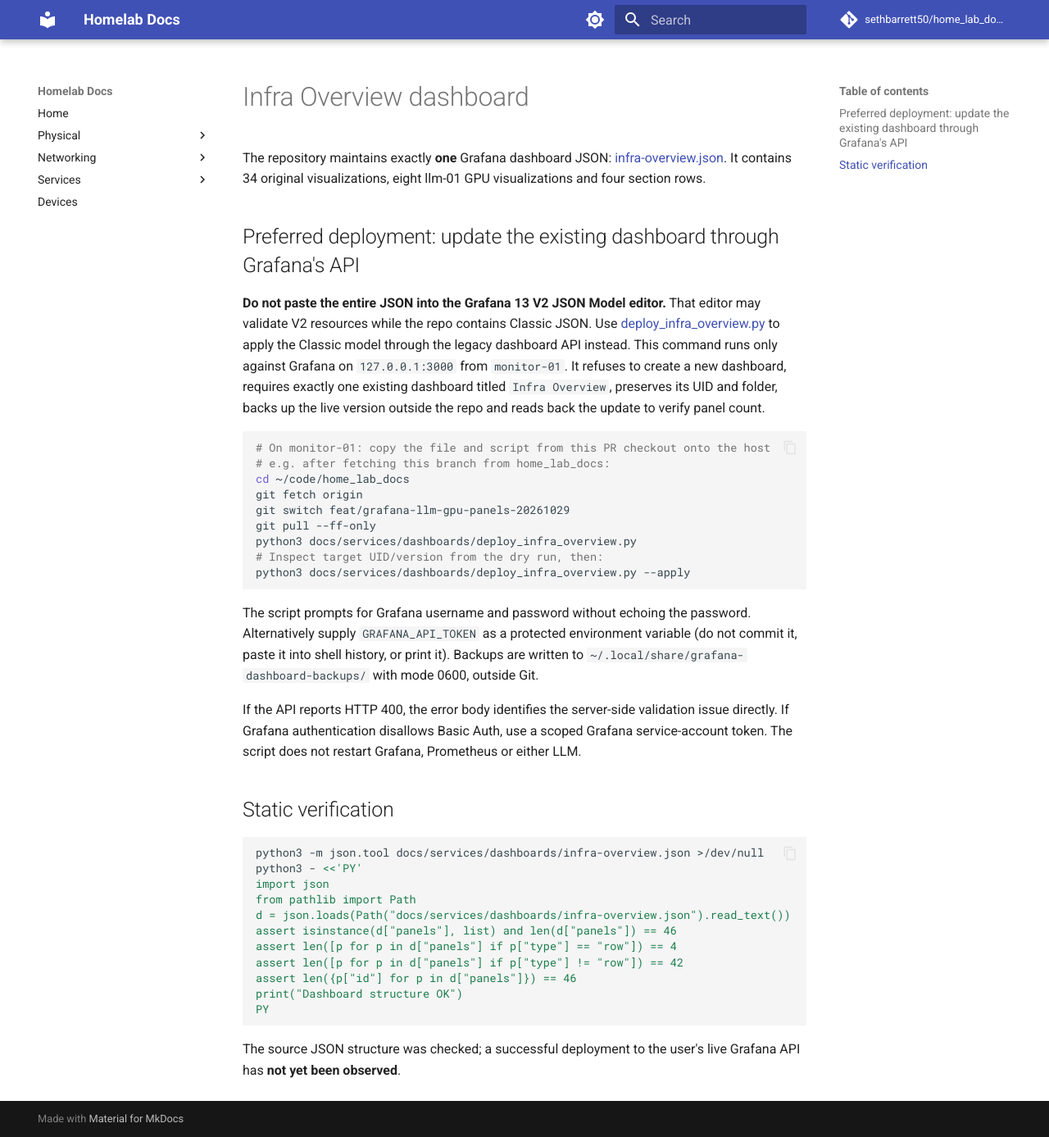
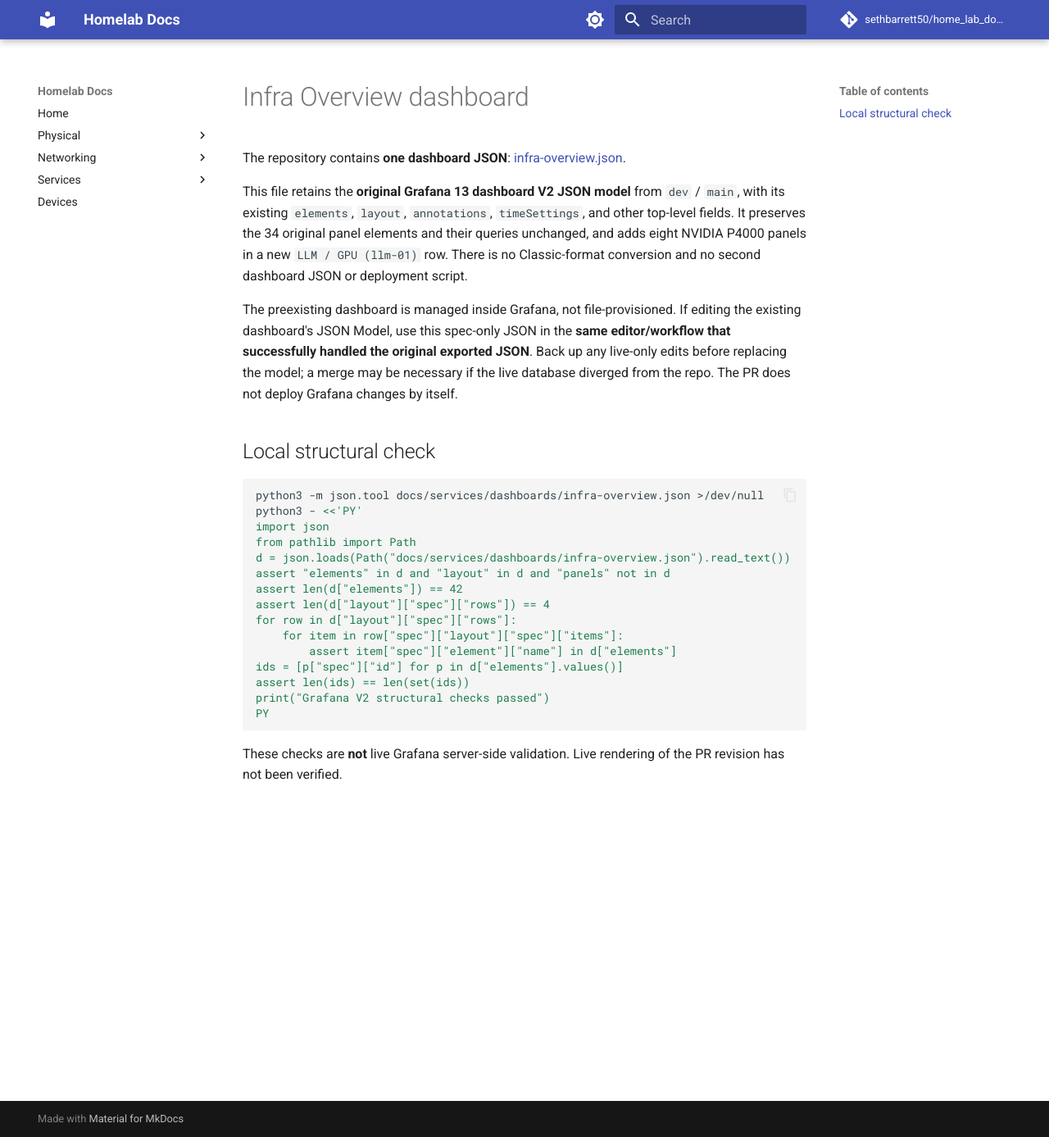
Before and after one commit to sethbarrett50/home_lab_docs, an MkDocs documentation site: the page built from docs/services/dashboards/README.md, in a window 1280 px wide and 1387 px high. Shown: the whole window at 82% size. Built offline with MkDocs 1.6.1 and Material for MkDocs 9.7.7, drawn with Linux system fonts in a browser that asks for light colours; comment, search, counter and statistics services are not loaded.

Commit message:
docs(grafana): restore original V2 JSON deployment guidance

````diff
--- a/docs/services/dashboards/README.md
+++ b/docs/services/dashboards/README.md
@@ -1,28 +1,12 @@
 # Infra Overview dashboard
 
-The repository maintains exactly **one** Grafana dashboard JSON: [infra-overview.json](infra-overview.json). It contains 34 original visualizations, eight llm-01 GPU visualizations and four section rows.
+The repository contains **one dashboard JSON**: [infra-overview.json](infra-overview.json).
 
-## Preferred deployment: update the existing dashboard through Grafana's API
+This file retains the **original Grafana 13 dashboard V2 JSON model** from `dev` / `main`, with its existing `elements`, `layout`, `annotations`, `timeSettings`, and other top-level fields. It preserves the 34 original panel elements and their queries unchanged, and adds eight NVIDIA P4000 panels in a new `LLM / GPU (llm-01)` row. There is no Classic-format conversion and no second dashboard JSON or deployment script.
 
-**Do not paste the entire JSON into the Grafana 13 V2 JSON Model editor.** That editor may validate V2 resources while the repo contains Classic JSON. Use [deploy_infra_overview.py](deploy_infra_overview.py) to apply the Classic model through the legacy dashboard API instead. This command runs only against Grafana on `127.0.0.1:3000` from `monitor-01`. It refuses to create a new dashboard, requires exactly one existing dashboard titled `Infra Overview`, preserves its UID and folder, backs up the live version outside the repo and reads back the update to verify panel count.
+The preexisting dashboard is managed inside Grafana, not file-provisioned. If editing the existing dashboard's JSON Model, use this spec-only JSON in the **same editor/workflow that successfully handled the original exported JSON**. Back up any live-only edits before replacing the model; a merge may be necessary if the live database diverged from the repo. The PR does not deploy Grafana changes by itself.
 
-```bash
-# On monitor-01: copy the file and script from this PR checkout onto the host
-# e.g. after fetching this branch from home_lab_docs:
-cd ~/code/home_lab_docs
-git fetch origin
-git switch feat/grafana-llm-gpu-panels-20261029
-git pull --ff-only
-python3 docs/services/dashboards/deploy_infra_overview.py
-# Inspect target UID/version from the dry run, then:
-python3 docs/services/dashboards/deploy_infra_overview.py --apply
-```
-
-The script prompts for Grafana username and password without echoing the password. Alternatively supply `GRAFANA_API_TOKEN` as a protected environment variable (do not commit it, paste it into shell history, or print it). Backups are written to `~/.local/share/grafana-dashboard-backups/` with mode 0600, outside Git.
-
-If the API reports HTTP 400, the error body identifies the server-side validation issue directly. If Grafana authentication disallows Basic Auth, use a scoped Grafana service-account token. The script does not restart Grafana, Prometheus or either LLM.
-
-## Static verification
+## Local structural check
 
 ```bash
 python3 -m json.tool docs/services/dashboards/infra-overview.json >/dev/null
@@ -30,12 +14,16 @@
 import json
 from pathlib import Path
 d = json.loads(Path("docs/services/dashboards/infra-overview.json").read_text())
-assert isinstance(d["panels"], list) and len(d["panels"]) == 46
-assert len([p for p in d["panels"] if p["type"] == "row"]) == 4
-assert len([p for p in d["panels"] if p["type"] != "row"]) == 42
-assert len({p["id"] for p in d["panels"]}) == 46
-print("Dashboard structure OK")
+assert "elements" in d and "layout" in d and "panels" not in d
+assert len(d["elements"]) == 42
+assert len(d["layout"]["spec"]["rows"]) == 4
+for row in d["layout"]["spec"]["rows"]:
+    for item in row["spec"]["layout"]["spec"]["items"]:
+        assert item["spec"]["element"]["name"] in d["elements"]
+ids = [p["spec"]["id"] for p in d["elements"].values()]
+assert len(ids) == len(set(ids))
+print("Grafana V2 structural checks passed")
 PY
 ```
 
-The source JSON structure was checked; a successful deployment to the user's live Grafana API has **not yet been observed**.
+These checks are **not** live Grafana server-side validation. Live rendering of the PR revision has not been verified.
````
